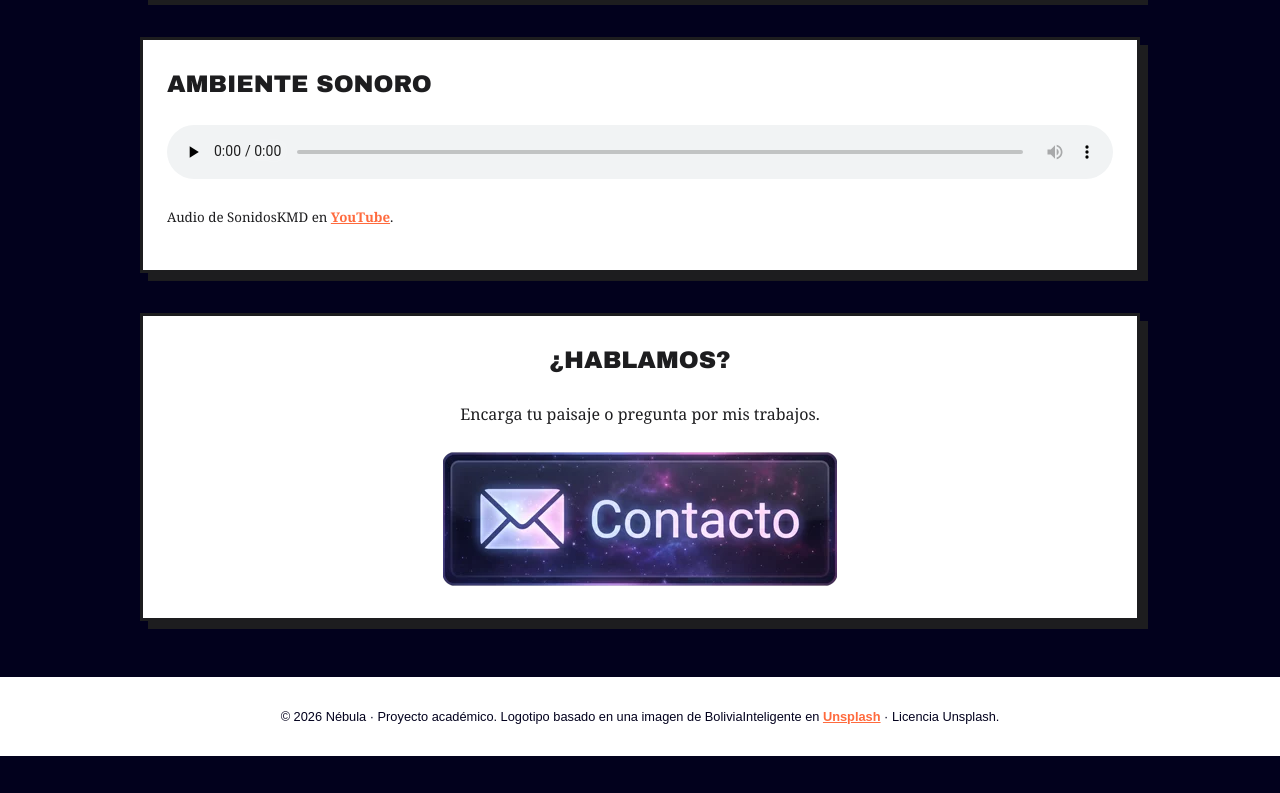
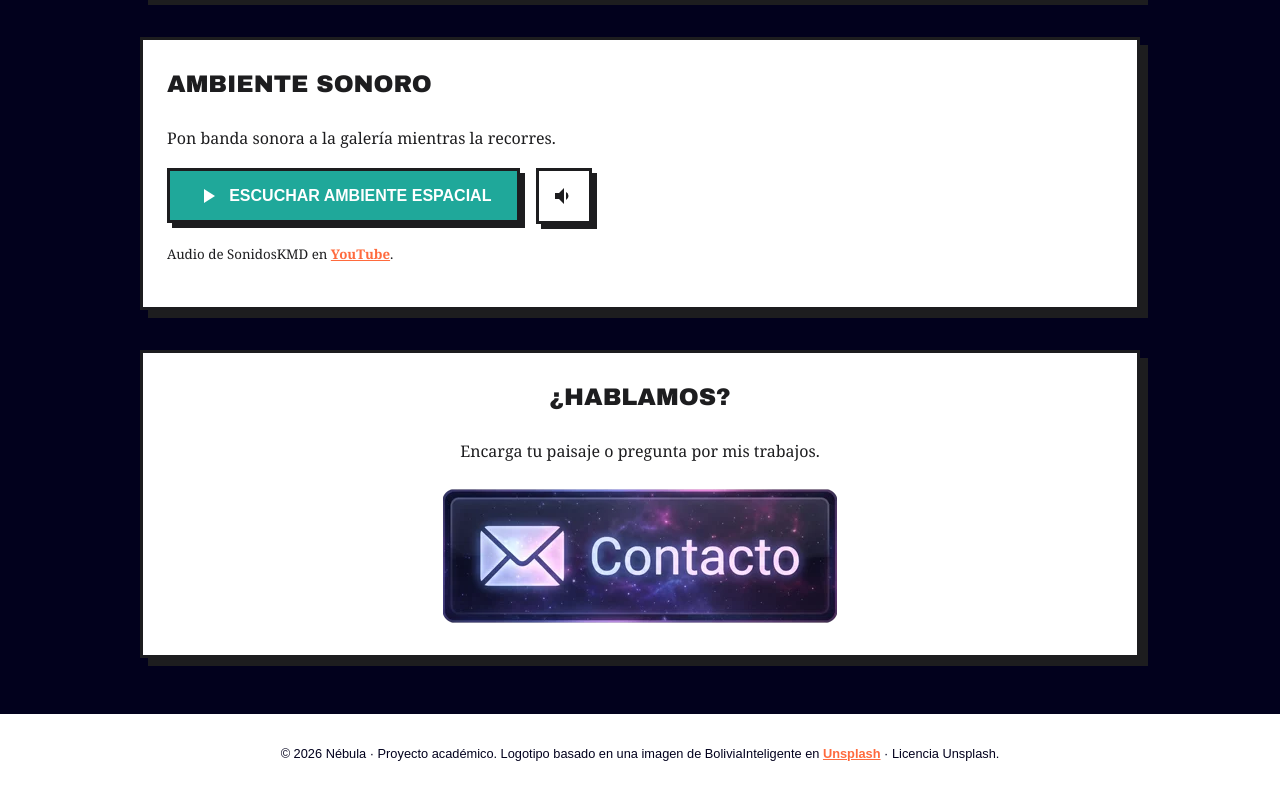
Before and after one commit to Pablobc1208/Landing_nebula, a plain HTML site: page index.html in a window 1280 px wide. Shown: the part 2179-2972 px from the top of the page. Before the commit the page ends 2935 px from the top, so only its background shows below. Drawn offline with Linux system fonts and the light colour scheme.

Commit message:
Fase 4: Sin terminar a falta de js, html y css terminados

```diff
--- a/index.html
+++ b/index.html
@@ -718,9 +718,61 @@
 
       <section id="ambiente" aria-labelledby="titulo-audio">
         <h2 id="titulo-audio">Ambiente sonoro</h2>
-        <audio controls preload="none" src="asset/audio/untitled.mp3">
+        <p>Pon banda sonora a la galería mientras la recorres.</p>
+
+        <!-- Audio sin controles nativos: se maneja desde JavaScript -->
+        <audio
+          id="audio-ambiente"
+          preload="none"
+          loop
+          src="asset/audio/untitled.mp3"
+        >
           Tu navegador no admite la reproducción de audio.
         </audio>
+
+        <div class="reproductor">
+          <button
+            id="boton-audio"
+            class="boton-audio"
+            type="button"
+            aria-pressed="false"
+          >
+            <svg
+              class="icono-audio"
+              viewBox="0 0 24 24"
+              width="24"
+              height="24"
+              aria-hidden="true"
+              focusable="false"
+            >
+              <path id="icono-audio" d="M8 5v14l11-7z" />
+            </svg>
+            <span id="texto-audio">Escuchar ambiente espacial</span>
+          </button>
+
+          <button
+            id="boton-silencio"
+            class="boton-silencio"
+            type="button"
+            aria-pressed="false"
+            aria-label="Silenciar audio"
+          >
+            <svg
+              class="icono-audio"
+              viewBox="0 0 24 24"
+              width="24"
+              height="24"
+              aria-hidden="true"
+              focusable="false"
+            >
+              <path
+                id="icono-silencio"
+                d="M3 9v6h4l5 5V4L7 9H3zm13.5 3A4.5 4.5 0 0 0 14 8v8a4.5 4.5 0 0 0 2.5-4z"
+              />
+            </svg>
+          </button>
+        </div>
+
         <p>
           <small
             >Audio de SonidosKMD en
--- a/script.js
+++ b/script.js
@@ -1,32 +1,25 @@
-// 1. Cogemos los elementos del HTML por su id
 const visorImagen = document.getElementById("visor-imagen");
 const visorEnlace = document.getElementById("visor-enlace");
 const miniatura1 = document.getElementById("mini1");
 const miniatura2 = document.getElementById("mini2");
 const miniatura3 = document.getElementById("mini3");
 
-// 2. Quita la clase "activa" de todas las miniaturas
 function quitarActiva() {
   miniatura1.classList.remove("activa");
   miniatura2.classList.remove("activa");
   miniatura3.classList.remove("activa");
 }
 
-// 3. Cambia la imagen grande con un fundido
 function cambiarImagen(boton, ruta, texto, enlace) {
-  // Si ya está seleccionada, no hacemos nada
   if (boton.classList.contains("activa")) {
     return;
   }
 
-  // Marcamos la miniatura pulsada
   quitarActiva();
   boton.classList.add("activa");
 
-  // Ocultamos la imagen (el CSS hace el fundido)
   visorImagen.classList.add("oculta");
 
-  // Esperamos 300 ms (lo que dura el fundido) y cambiamos la imagen
   setTimeout(function () {
     visorImagen.src = ruta;
     visorImagen.alt = texto;
@@ -35,7 +28,6 @@ function cambiarImagen(boton, ruta, texto, enlace) {
   }, 300);
 }
 
-// 4. Eventos de clic en cada miniatura
 miniatura1.addEventListener("click", () => {
   cambiarImagen(
     miniatura1,
@@ -84,11 +76,8 @@ btnCerrarModal.addEventListener('click', cerrarModal);
 
 
 
-modalVideo.addEventListener("click", (evento) => {
-  if (evento.target === modalVideo) {
+modal.addEventListener("click", (evento) => {
+  if (evento.target === modal) {
     cerrarModal();
   }
 });
-
-
-modalVideo.addEventListener("close", pararVideo);
--- a/style.css
+++ b/style.css
@@ -235,3 +235,79 @@ footer { margin-top: 2.5rem; background: #fff; color: var(--papel); text-align:
   .boton-reel, .icono-play, .cerrar-modal { transition: none; }
   .modal[open] { animation: none; }
 }
+
+.reproductor {
+  display: flex;
+  flex-wrap: wrap;
+  align-items: center;
+  gap: 1rem;
+  margin: 1rem 0;
+}
+.boton-audio,
+.boton-silencio {
+  display: inline-flex;
+  align-items: center;
+  justify-content: center;
+  gap: 0.6rem;
+  min-width: 44px;
+  min-height: 44px;
+  border: 3px solid var(--tinta);
+  box-shadow: 5px 5px 0 var(--tinta);
+  cursor: pointer;
+  transition: transform 0.2s ease, box-shadow 0.2s ease, background-color 0.2s ease;
+}
+.boton-audio {
+  padding: 0.8rem 1.6rem;
+  font-family: Arial, sans-serif;
+  font-size: 1rem;
+  font-weight: bold;
+  text-transform: uppercase;
+  color: #fff;
+  background: var(--verde);
+}
+.boton-silencio {
+  width: 56px;
+  height: 56px;
+  padding: 0;
+  color: var(--tinta);
+  background: #fff;
+}
+.icono-audio { fill: currentColor; }
+
+.boton-audio:hover,
+.boton-audio:focus-visible,
+.boton-silencio:hover,
+.boton-silencio:focus-visible {
+  transform: translate(-2px, -2px);
+  box-shadow: 7px 7px 0 var(--tinta);
+}
+.boton-audio:focus-visible,
+.boton-silencio:focus-visible {
+  outline: 3px solid var(--naranja);
+  outline-offset: 4px;
+}
+.boton-audio:active,
+.boton-silencio:active {
+  transform: translate(3px, 3px);
+  box-shadow: 2px 2px 0 var(--tinta);
+}
+
+/* Estado: sonando */
+.boton-audio.sonando { background: var(--naranja); }
+.boton-audio.sonando .icono-audio { animation: latido 1s ease-in-out infinite; }
+
+/* Estado: silenciado */
+.boton-silencio.silenciado {
+  color: #fff;
+  background: var(--tinta);
+}
+
+@keyframes latido {
+  0%, 100% { transform: scale(1); }
+  50%      { transform: scale(1.2); }
+}
+
+@media (prefers-reduced-motion: reduce) {
+  .boton-audio, .boton-silencio { transition: none; }
+  .boton-audio.sonando .icono-audio { animation: none; }
+}
```
